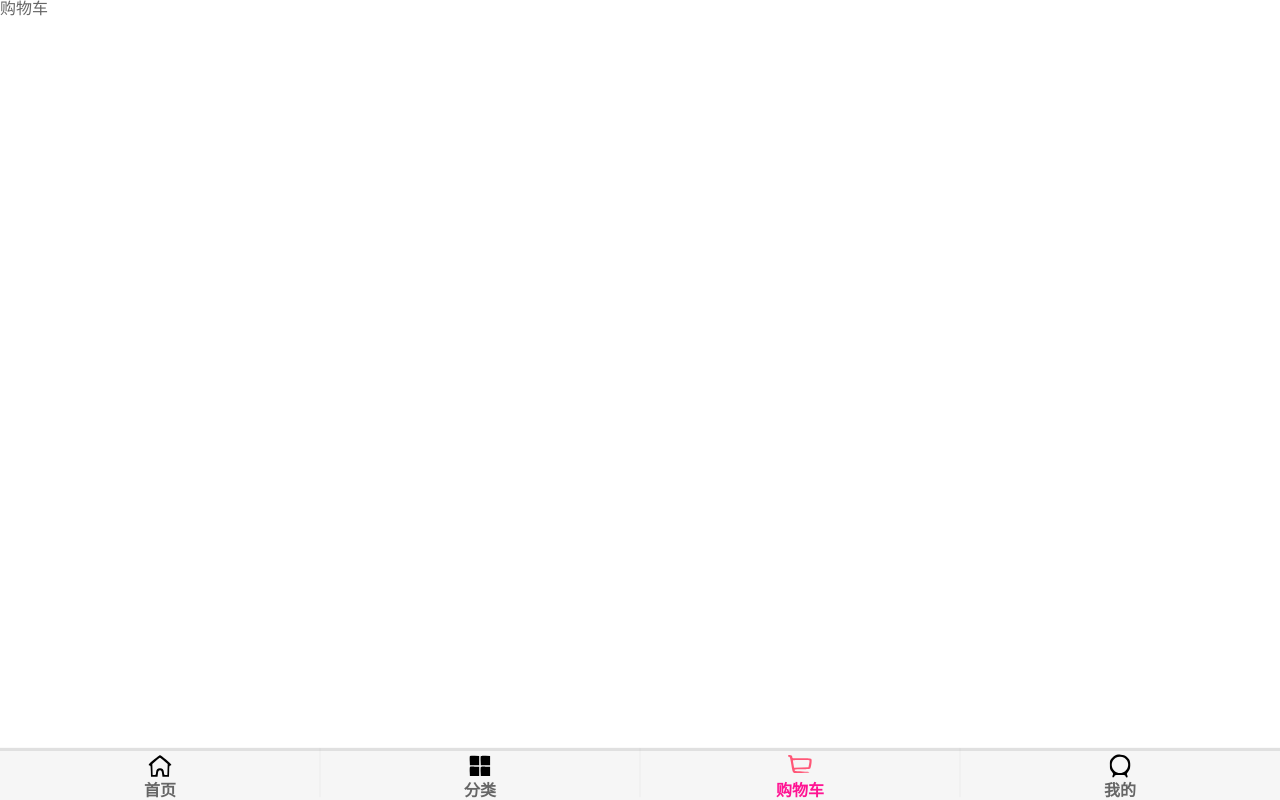
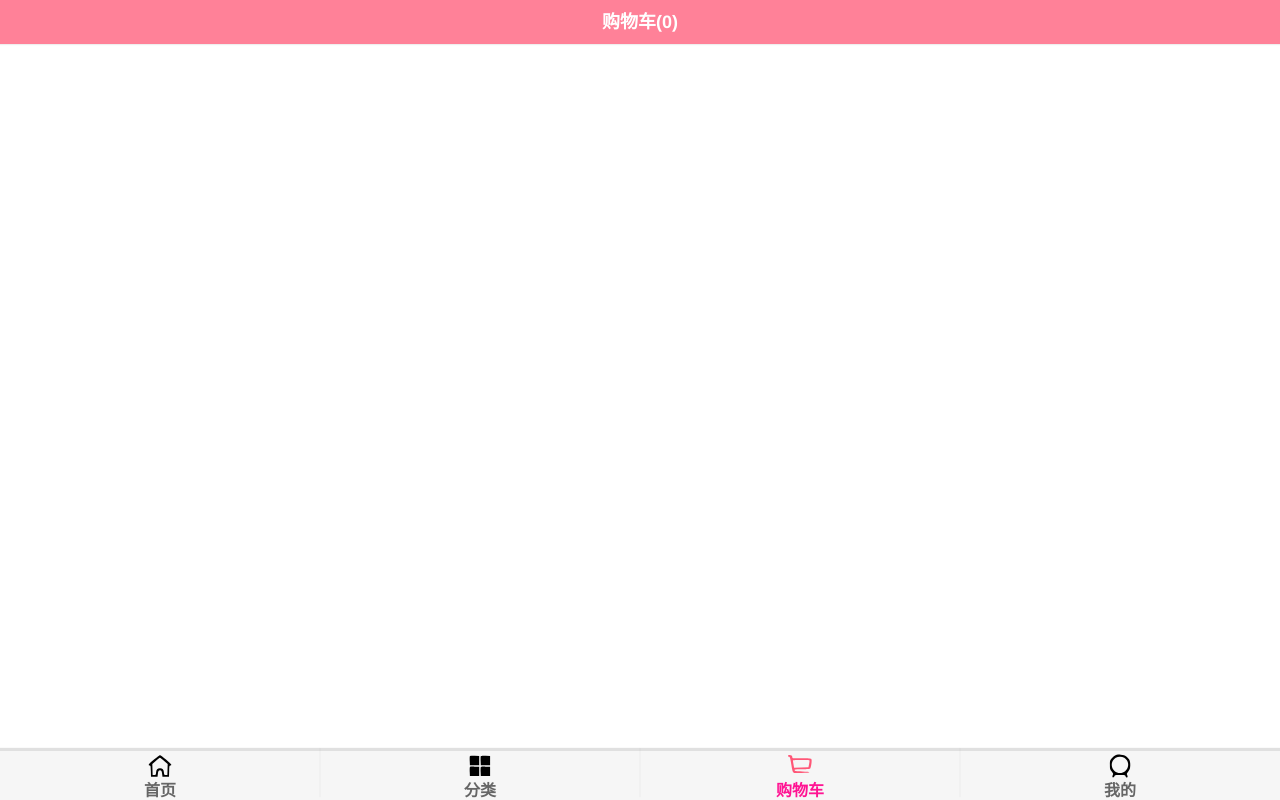
Before and after one commit to zxyrock/vueceshi, a Vue app: page /cart in a window 1280 px wide. Built offline with nearby package versions, Linux system fonts and the light colour scheme.

Commit message:
Vuex知识点

```diff
--- /dev/null
+++ b/src/store/getters.js
@@ -0,0 +1,8 @@
+export default {
+  cartLength(state){
+    return state.cartList.length
+  },
+  cartList(state){
+    return state.cartList
+  }
+}
--- a/src/store/index.js
+++ b/src/store/index.js
@@ -1,6 +1,8 @@
 import { createStore } from 'vuex'
+
 import mutations from './mutations'
 import actions from './actions'
+import getters from './getters'
 
 const state = {
   cartList:[]
@@ -10,6 +12,7 @@ export default createStore({
   state,
   mutations,
   actions,
+  getters,
   modules: {
   }
 })
--- a/src/views/cart/cart.vue
+++ b/src/views/cart/cart.vue
@@ -1,15 +1,43 @@
 <template>
-  <div>
-    购物车
+  <div class="cart">
+    <nav-bar class="nav-bar">
+      <template v-slot:center>
+        <div>
+          购物车({{length}})
+        </div>
+      </template>
+    </nav-bar>
   </div>
 </template>
 
 <script>
+import NavBar from "@/components/common/navbar/NavBar";
+
+import { mapGetters } from 'vuex'
+
 export default {
-  name:'Cart'
+  name:'Cart',
+  components:{
+    NavBar
+  },
+  computed:{
+    // 两种语法，第一种：用数组的方式将这里需要拿来的函数传入
+    // ...mapGetters(['cartLength','cartList'])
+    // 第二种：用对象，用key:value的方式，key为你需要在此页面用的名称，vulue为对应的需要调用的函数
+    ...mapGetters({
+      length:'cartLength',
+      list:'cartList'
+    })
+  }
 }
 </script>
 
-<style>
+<style scoped>
+.nav-bar{
+  background: var(--color-tint);
+  color: #fff;
+  font-weight: 700;
+  font-size: 18px;
+}
 
 </style>
--- a/src/views/detail/detail.vue
+++ b/src/views/detail/detail.vue
@@ -2,12 +2,6 @@
   <div id="detail">
     <detail-nav-bar class="detail-nav" @titleClick="titleClick" ref="nav"/>
     <scroll class="content" ref="scroll" :probe-type="3" @scroll="contentScroll">
-      <!-- <div>{{$store.state.cartList.length}}</div> -->
-      <ul>
-        <li v-for="{item,index} in $store.state.cartList" :key="index">
-          {{item}}
-        </li>
-      </ul>
       <!--属性：topImages， 传入值：top-images-->
       <detail-swiper :top-images="topImages"/>
       <detail-base-info :goods="goods"/>
```
